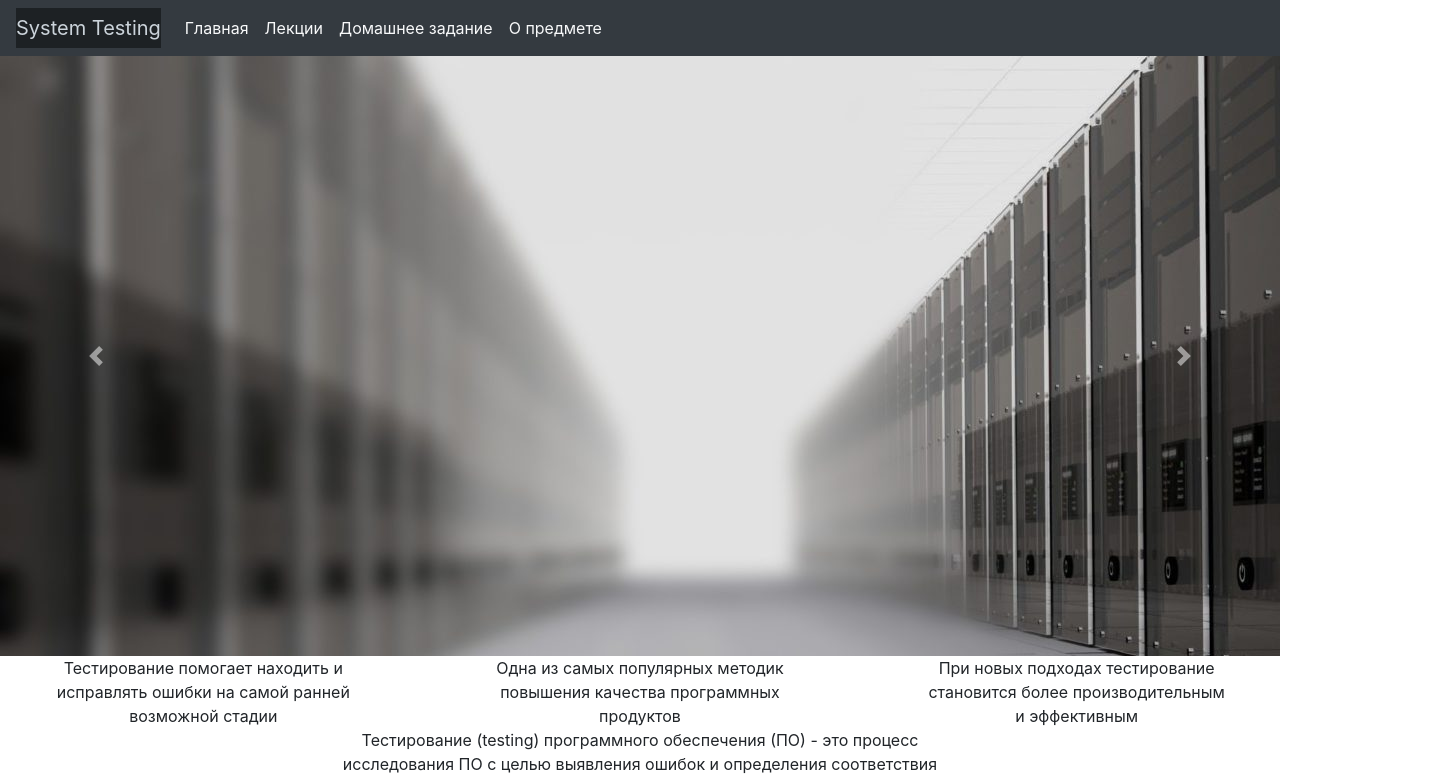
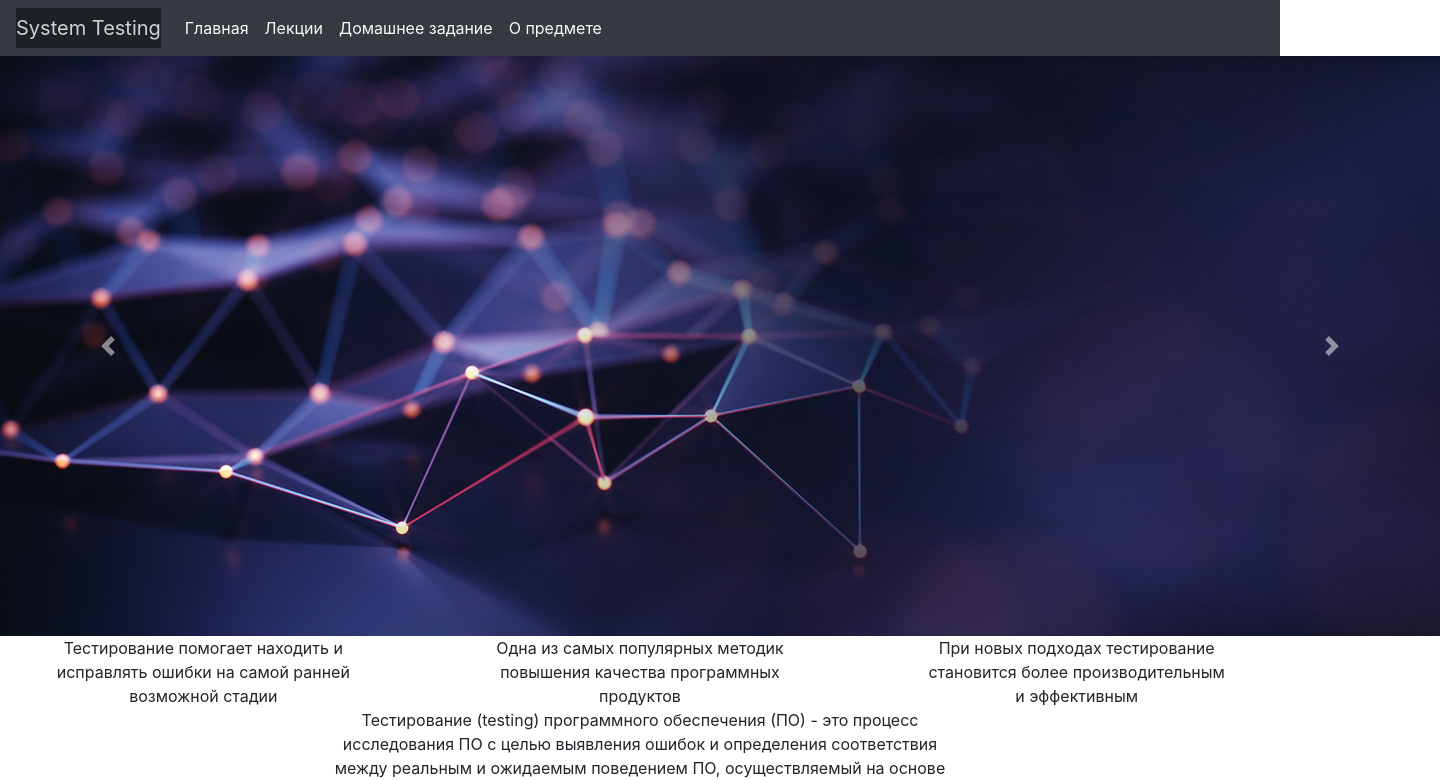
Before and after one commit to Testing633/Meleshkina007, a plain HTML site: page Файлы у Миши/index.html in a window 1280 px wide. Both pictures are taken after a click on the link "System Testing". Shown: the top 780 px of the page, 1440 px wide, since content can reach past the window. Drawn offline with nearby package versions, Linux system fonts and the light colour scheme.

Commit message:
Аркаше

```diff
--- a/Файлы у Миши/index.html
+++ b/Файлы у Миши/index.html
@@ -7,8 +7,8 @@
 
     <!-- Bootstrap CSS -->
     <link rel="stylesheet" href="https://stackpath.bootstrapcdn.com/bootstrap/4.4.1/css/bootstrap.min.css" integrity="sha384-Vkoo8x4CGsO3+Hhxv8T/Q5PaXtkKtu6ug5TOeNV6gBiFeWPGFN9MuhOf23Q9Ifjh" crossorigin="anonymous">
-
-    <title>Hello, world!</title>
+    <link rel="stylesheet" type="text/css" href="style.css">
+    <title>Hello</title>
   </head>
   <body>
     <!-- Навигация -->
@@ -28,16 +28,16 @@
 </nav>
 
     <!-- Слайдер -->
-    <div id="carouselExampleInterval" class="carousel slide" data-ride="carousel">
+    <div id="carouselExampleInterval" class="carousel slide m-auto" data-ride="carousel">
   <div class="carousel-inner">
     <div class="carousel-item active" data-interval="5000">
-      <img src="images/page-1.jpg" class="d-block w-80 h-20" alt="...">
+      <img src="images/page-1.png" class="d-block w-80 h-20" alt="...">
     </div>
     <div class="carousel-item" data-interval="2000">
-      <img src="images/page-2.jpg" class="d-block w-80 h-20" alt="...">
+      <img src="images/page-2.png" class="d-block w-80 h-20" alt="...">
     </div>
     <div class="carousel-item">
-      <img src="images/page-3.jpg" class="d-block w-80 h-20" alt="...">
+      <img src="images/page-3.png" class="d-block w-80 h-20" alt="...">
     </div>
   </div>
   <a class="carousel-control-prev" href="#carouselExampleInterval" role="button" data-slide="prev">
--- /dev/null
+++ b/Файлы у Миши/style.css
@@ -0,0 +1,5 @@
+
+#carouselExampleInterval {
+	width: 1440px;
+	height: 580px;
+}
```
Also changed, not shown: Файлы у Миши/images/4.png (added), Файлы у Миши/images/page-1.jpg (deleted), Файлы у Миши/images/page-2.jpg (deleted), Файлы у Миши/images/page-2.png (added), Файлы у Миши/images/page-3.jpg (deleted), Файлы у Миши/images/page-3.png (added), 1 other file.
